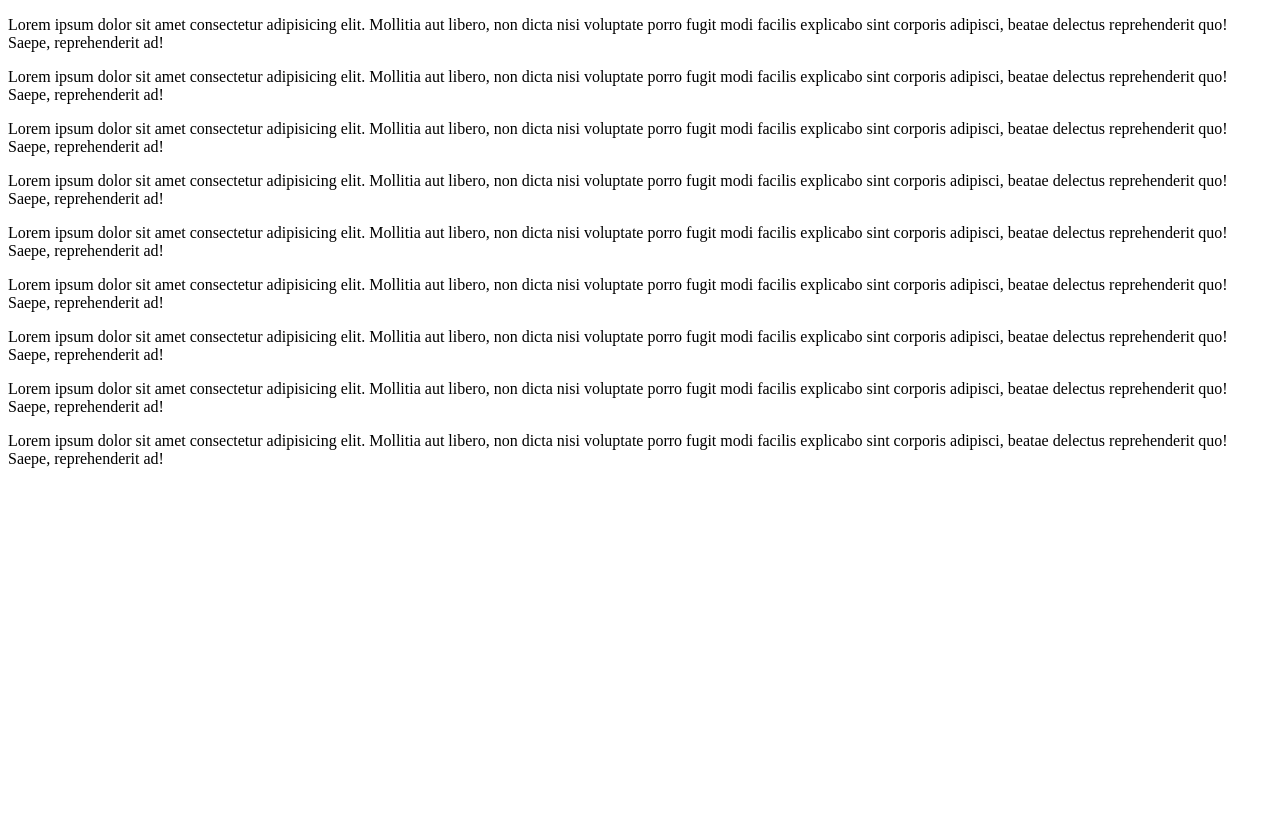
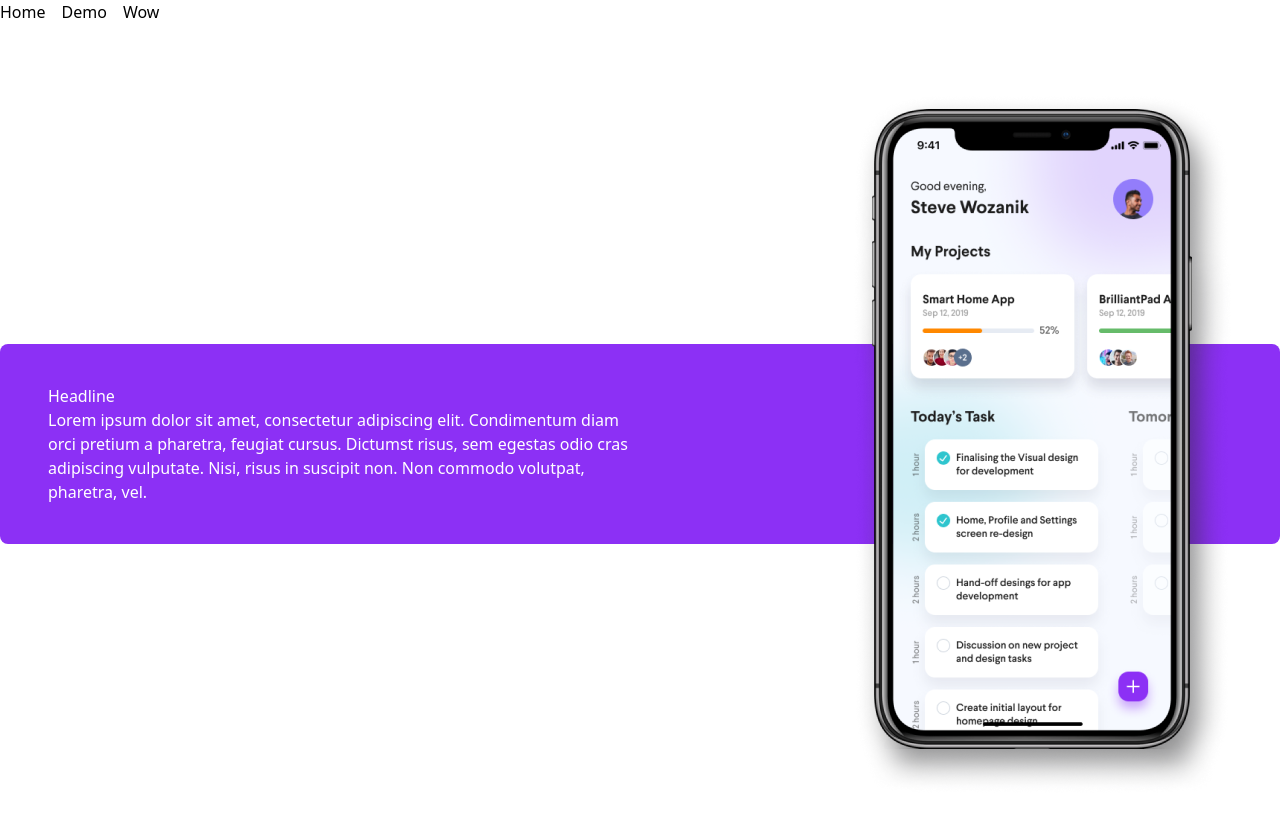
Before and after one commit to bnqtoan/frontend-08, a website: page buoi-04/index.html in a window 1280 px wide. Drawn offline with nearby package versions, Linux system fonts and the light colour scheme.

Commit message:
absolute

```diff
--- a/buoi-04/index.html
+++ b/buoi-04/index.html
@@ -4,60 +4,36 @@
 <head>
     <meta charset="UTF-8">
     <meta name="viewport" content="width=device-width, initial-scale=1.0">
-    <title>Animate Style</title>
-    <link rel="stylesheet" href="https://cdnjs.cloudflare.com/ajax/libs/animate.css/4.1.1/animate.min.css" />
+    <title>Absolute</title>
+    <link rel="stylesheet" href="./css/style.css">
 </head>
 
 <body>
-    <p class="wow animate__slideInUp">
-        Lorem ipsum dolor sit amet consectetur adipisicing elit. Mollitia aut libero, non dicta nisi voluptate porro
-        fugit modi facilis explicabo sint corporis adipisci, beatae delectus reprehenderit quo! Saepe, reprehenderit ad!
-    </p>
-    <p class="wow animate__slideInUp">
-        Lorem ipsum dolor sit amet consectetur adipisicing elit. Mollitia aut libero, non dicta nisi voluptate porro
-        fugit modi facilis explicabo sint corporis adipisci, beatae delectus reprehenderit quo! Saepe, reprehenderit ad!
-    </p>
-    <p class="wow animate__slideInUp">
-        Lorem ipsum dolor sit amet consectetur adipisicing elit. Mollitia aut libero, non dicta nisi voluptate porro
-        fugit modi facilis explicabo sint corporis adipisci, beatae delectus reprehenderit quo! Saepe, reprehenderit ad!
-    </p>
-    <p class="wow animate__slideInUp">
-        Lorem ipsum dolor sit amet consectetur adipisicing elit. Mollitia aut libero, non dicta nisi voluptate porro
-        fugit modi facilis explicabo sint corporis adipisci, beatae delectus reprehenderit quo! Saepe, reprehenderit ad!
-    </p>
-    <p class="wow animate__slideInUp">
-        Lorem ipsum dolor sit amet consectetur adipisicing elit. Mollitia aut libero, non dicta nisi voluptate porro
-        fugit modi facilis explicabo sint corporis adipisci, beatae delectus reprehenderit quo! Saepe, reprehenderit ad!
-    </p>
-    <p class="wow animate__slideInUp">
-        Lorem ipsum dolor sit amet consectetur adipisicing elit. Mollitia aut libero, non dicta nisi voluptate porro
-        fugit modi facilis explicabo sint corporis adipisci, beatae delectus reprehenderit quo! Saepe, reprehenderit ad!
-    </p>
-    <p class="wow animate__slideInUp">
-        Lorem ipsum dolor sit amet consectetur adipisicing elit. Mollitia aut libero, non dicta nisi voluptate porro
-        fugit modi facilis explicabo sint corporis adipisci, beatae delectus reprehenderit quo! Saepe, reprehenderit ad!
-    </p>
-    <p class="wow animate__slideInUp">
-        Lorem ipsum dolor sit amet consectetur adipisicing elit. Mollitia aut libero, non dicta nisi voluptate porro
-        fugit modi facilis explicabo sint corporis adipisci, beatae delectus reprehenderit quo! Saepe, reprehenderit ad!
-    </p>
-    <p class="wow animate__slideInUp">
-        Lorem ipsum dolor sit amet consectetur adipisicing elit. Mollitia aut libero, non dicta nisi voluptate porro
-        fugit modi facilis explicabo sint corporis adipisci, beatae delectus reprehenderit quo! Saepe, reprehenderit ad!
-    </p>
-    <script src="https://cdnjs.cloudflare.com/ajax/libs/wow/1.1.2/wow.min.js"></script>
-    <script>
-        wow = new WOW(
-            {
-                boxClass: 'wow',      // default
-                animateClass: 'animate__animated', // default
-                offset: 200,          // default
-                mobile: true,       // default
-                live: true        // default
-            }
-        )
-        wow.init();
-    </script>
+    <ul class="flex gap-x-4">
+        <li><a class="hover:text-blue-500" href="./">Home</a></li>
+        <li><a href="./demo.html">Demo</a></li>
+        <li><a href="./wow.html">Wow</a></li>
+    </ul>
+    <div class="container my-80">
+        <div class="px-12 py-10 text-white rounded-lg bg-brand">
+            <div class="grid lg:grid-cols-2 gap-y-10">
+                <div>
+                    <h3>Headline</h3>
+                    <p>Lorem ipsum dolor sit amet, consectetur adipiscing elit. Condimentum diam orci pretium a
+                        pharetra,
+                        feugiat cursus.
+                        Dictumst risus, sem egestas odio cras adipiscing vulputate. Nisi, risus in suscipit non. Non
+                        commodo
+                        volutpat, pharetra,
+                        vel.</p>
+                </div>
+                <div class="relative flex justify-center lg:block">
+                    <img class="lg:absolute lg:right-0 lg:transform lg:-translate-y-1/2 lg:top-1/2"
+                        src="./images/Feature/Single/Mobile/iPhone X.png" alt="iPhone">
+                </div>
+            </div>
+        </div>
+    </div>
 </body>
 
 </html>
--- a/buoi-04/tailwind.config.js
+++ b/buoi-04/tailwind.config.js
@@ -4,7 +4,14 @@ module.exports = {
   ],
   darkMode: 'class', // or 'media' or 'class'
   theme: {
-    extend: {},
+    container: {
+      center: true
+    },
+    extend: {
+      colors: {
+        brand: '#8C30F5'
+      }
+    },
   },
   variants: {
     extend: {},
```
Also changed, not shown: buoi-04/wow.html (added, +63 -0 lines), buoi-04/css/style.css, buoi-04/images/Feature/Single/Mobile/iPhone X.png (added).
